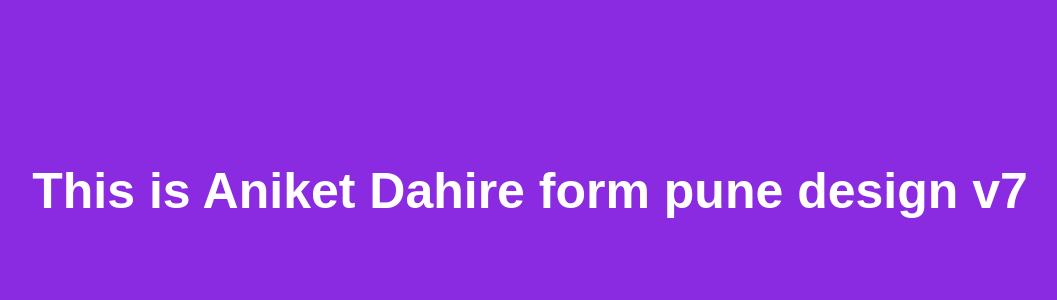
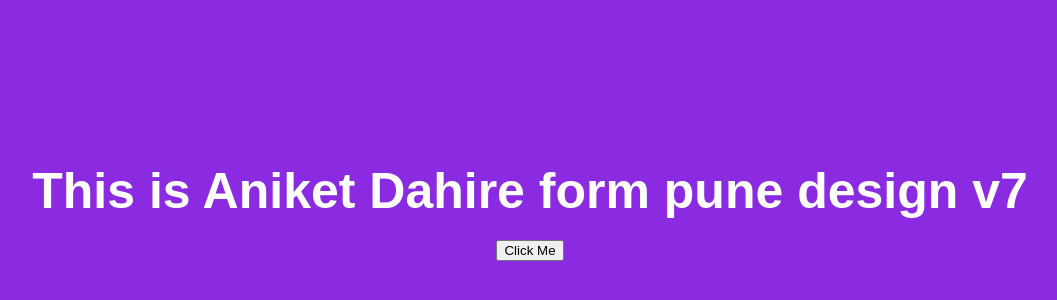
Before and after one commit to Linuxaniket/TestRepo, a plain HTML site: page index.html in a window 1280 px wide. Shown: the part 138-438 px from the top of the page, without its empty margins (110-1167 px from the left). Drawn offline with Linux system fonts and the light colour scheme.

Commit message:
New Program impletmetn Clicked Button

```diff
--- a/index.html
+++ b/index.html
@@ -9,4 +9,5 @@
   <body>
     <h1>This is Aniket Dahire form pune design v7</h1>
   </body>
+  <script src="script.js"></script>
 </html>
--- /dev/null
+++ b/script.js
@@ -0,0 +1,9 @@
+document.addEventListener("DOMContentLoaded", (event) => {
+  const button = document.createElement("button");
+  button.innerText = "Click Me";
+  document.body.appendChild(button);
+
+  button.addEventListener("click", () => {
+    alert("Button was clicked!");
+  });
+});
```
